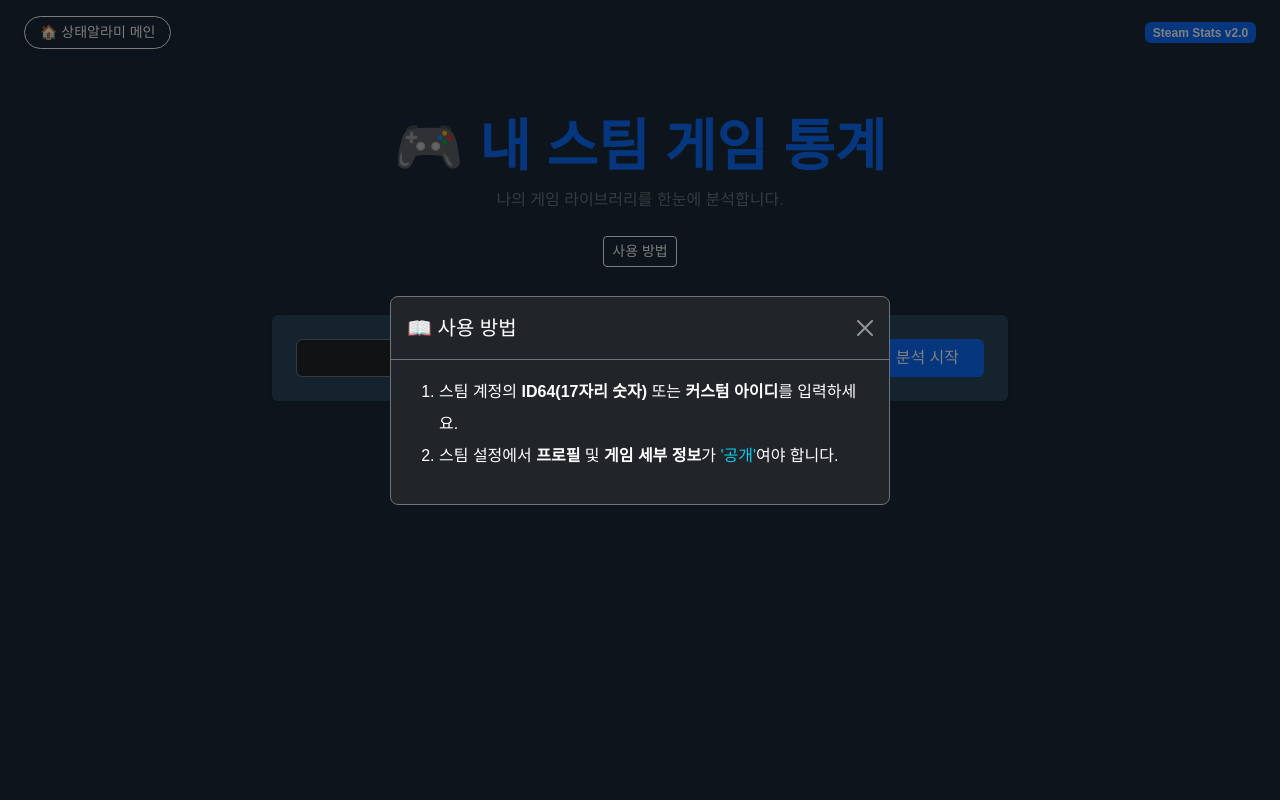
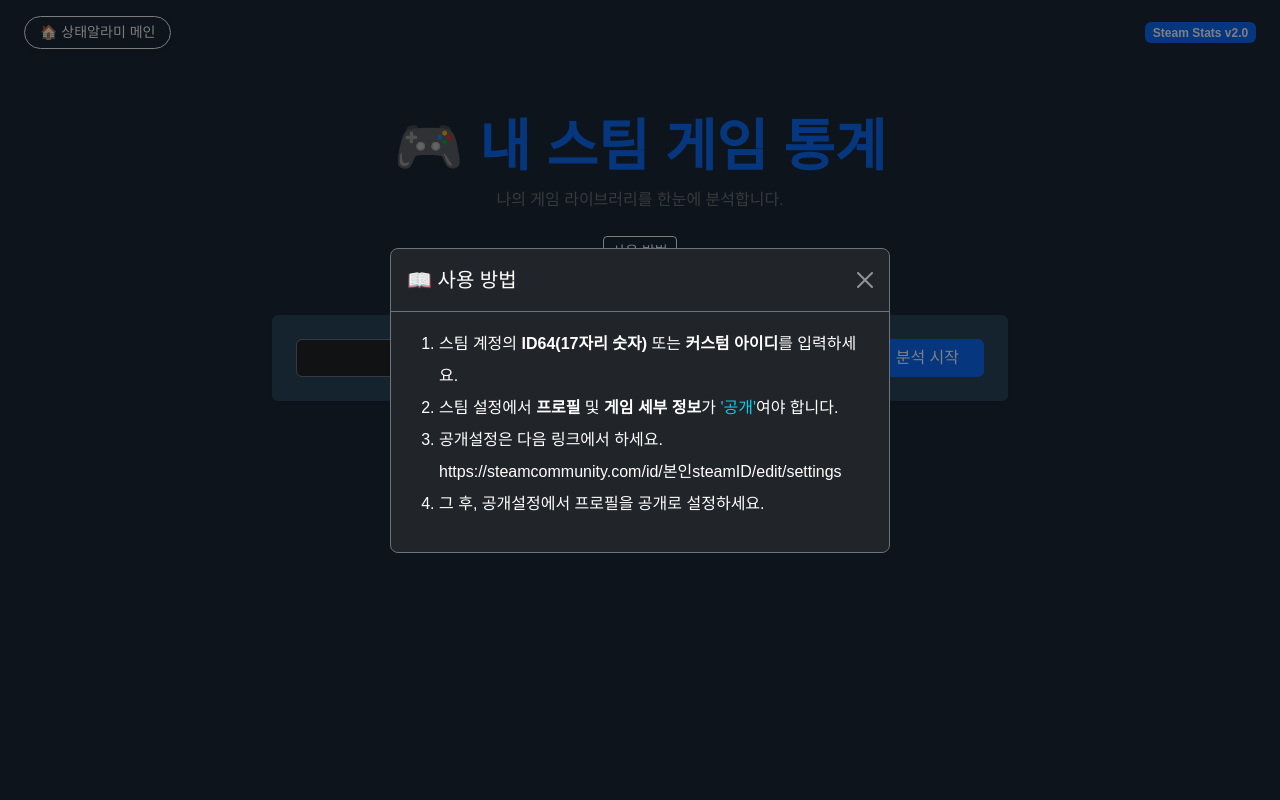
Before and after one commit to kyg9916/StateKyaru, a Flask app: page /steam_stats in a window 1280 px wide, after a click on "사용 방법". Run offline with Flask 3, Linux system fonts and the light colour scheme.

Commit message:
사용설명

```diff
--- a/templates/steam_statistics.html
+++ b/templates/steam_statistics.html
@@ -172,6 +172,8 @@
                 <ol class="lh-lg">
                     <li>스팀 계정의 <strong>ID64(17자리 숫자)</strong> 또는 <strong>커스텀 아이디</strong>를 입력하세요.</li>
                     <li>스팀 설정에서 <strong>프로필</strong> 및 <strong>게임 세부 정보</strong>가 <span class="text-info">'공개'</span>여야 합니다.</li>
+                    <li>공개설정은 다음 링크에서 하세요. https://steamcommunity.com/id/본인steamID/edit/settings</li>
+                    <li>그 후, 공개설정에서 프로필을 공개로 설정하세요.</li>
                 </ol>
             </div>
         </div>
```
